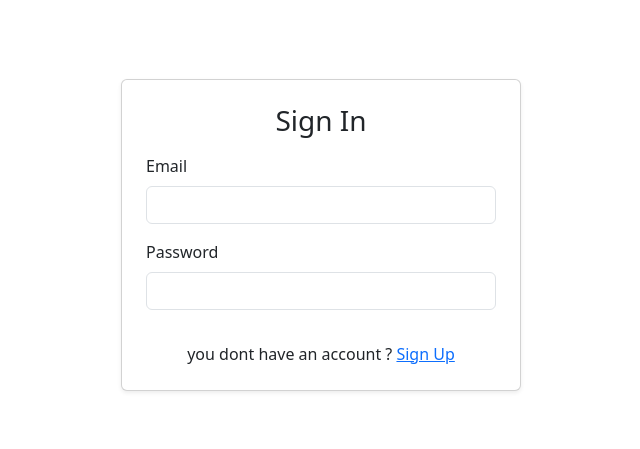
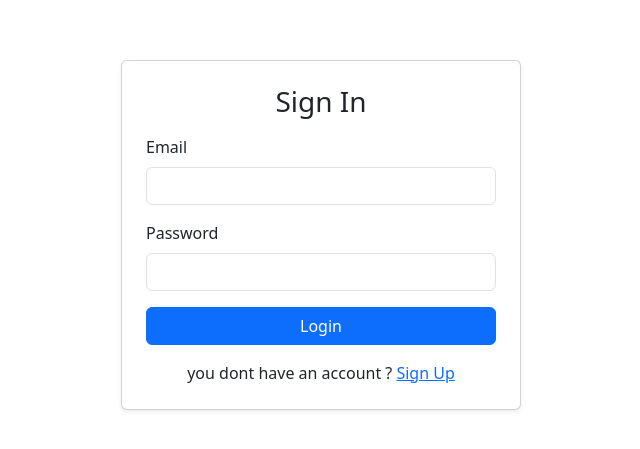
Before and after one commit to devKIG3/geoLocation-tracker, a React (Vite) app: page /login in a window 1280 px wide. Shown: the part 165-614 px from the top of the page, without its empty margins (319-959 px from the left). Built offline with nearby package versions, Linux system fonts and the light colour scheme; no server answers.

Commit message:
fix: move login button to correct position in login component

```diff
--- a/src/pages/login.jsx
+++ b/src/pages/login.jsx
@@ -45,6 +45,9 @@ export default function Login() {
             onChange={(e) => setPass(e.target.value)}
           />
         </div>
+        <button className="btn btn-primary w-100" onClick={handleLogin}>
+          Login
+        </button>
         <div className="mt-3 text-center">
           you dont have an account ? <Link to="/signup">Sign Up</Link>
         </div>
```
